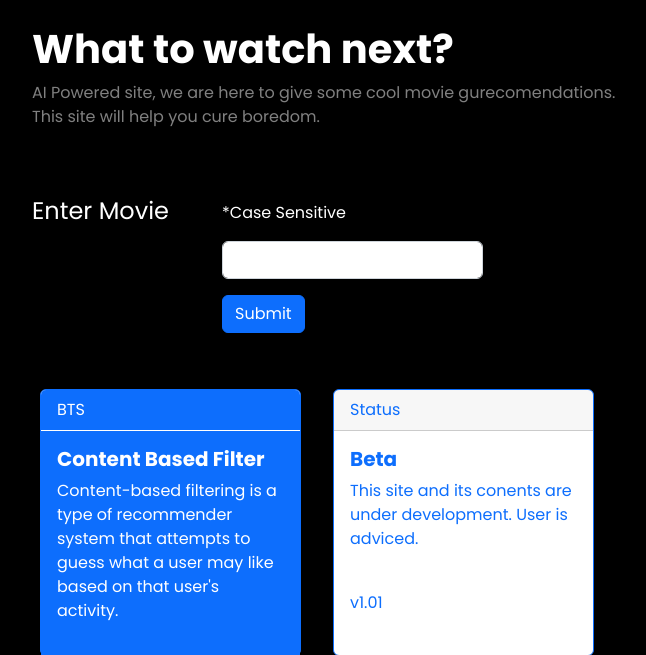
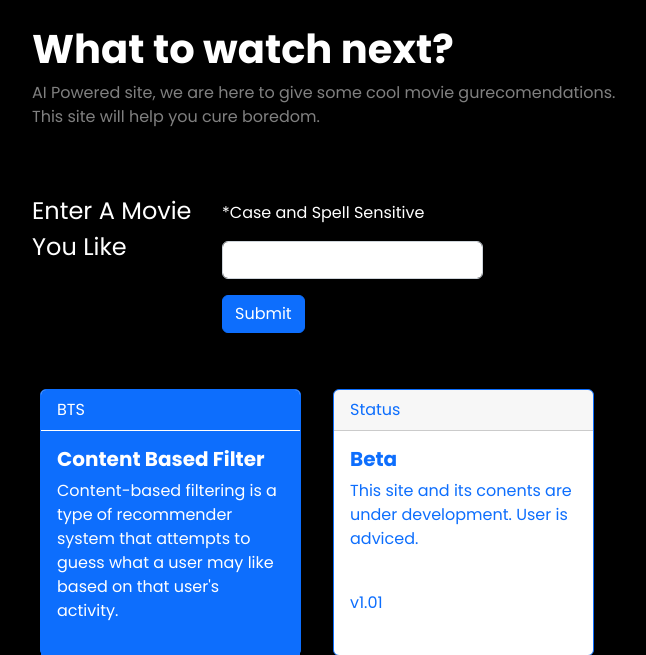
Before and after one commit to rahulprdp/reco-io, a Flask app: page / in a window 1280 px wide. Shown: the part 143-798 px from the top of the page, without its empty margins (50-696 px from the left). Run offline with Flask 2, Linux system fonts and the light colour scheme; parts of the project's set-up code (start-up, migrations or seed data) failed here and were passed over.

Commit message:
Minor changes

```diff
--- a/templates/index.html
+++ b/templates/index.html
@@ -46,11 +46,11 @@
     <div class="container">
 
       <div class="row mb-5">
-        <div class="col-sm-2 fs-4">Enter Movie</div>
+        <div class="col-sm-2 fs-4">Enter A Movie You Like</div>
         <div class="col-sm-3 ">
             <form class="mt-2" action="/res" method="POST">
                 <div class="mb-3">
-                  <label for="exampleInputEmail1" class="form-label">*Case Sensitive</label>
+                  <label for="exampleInputEmail1" class="form-label">*Case and Spell Sensitive</label>
                   <input type="text" class="form-control mt-2 mb-3" id="exampleInputEmail1" aria-describedby="emailHelp" name="name">
                 </div>
 
```
